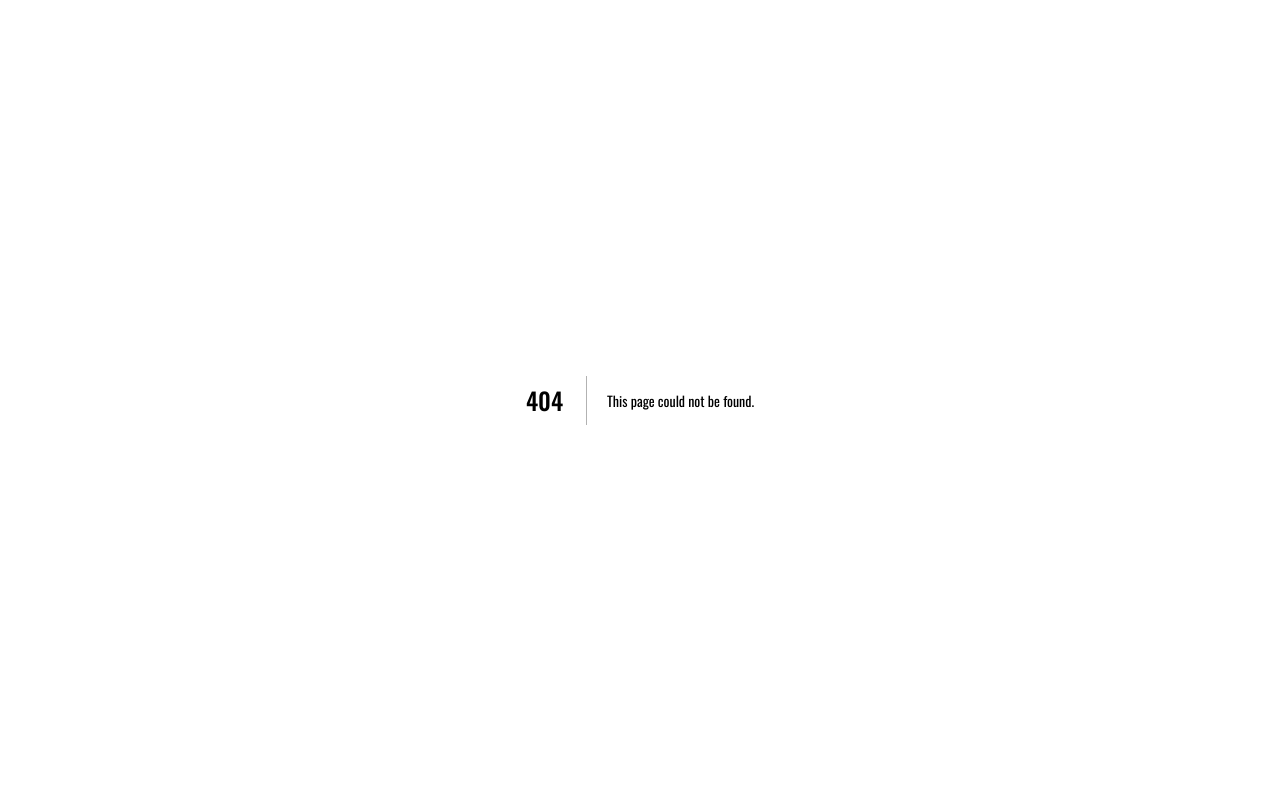
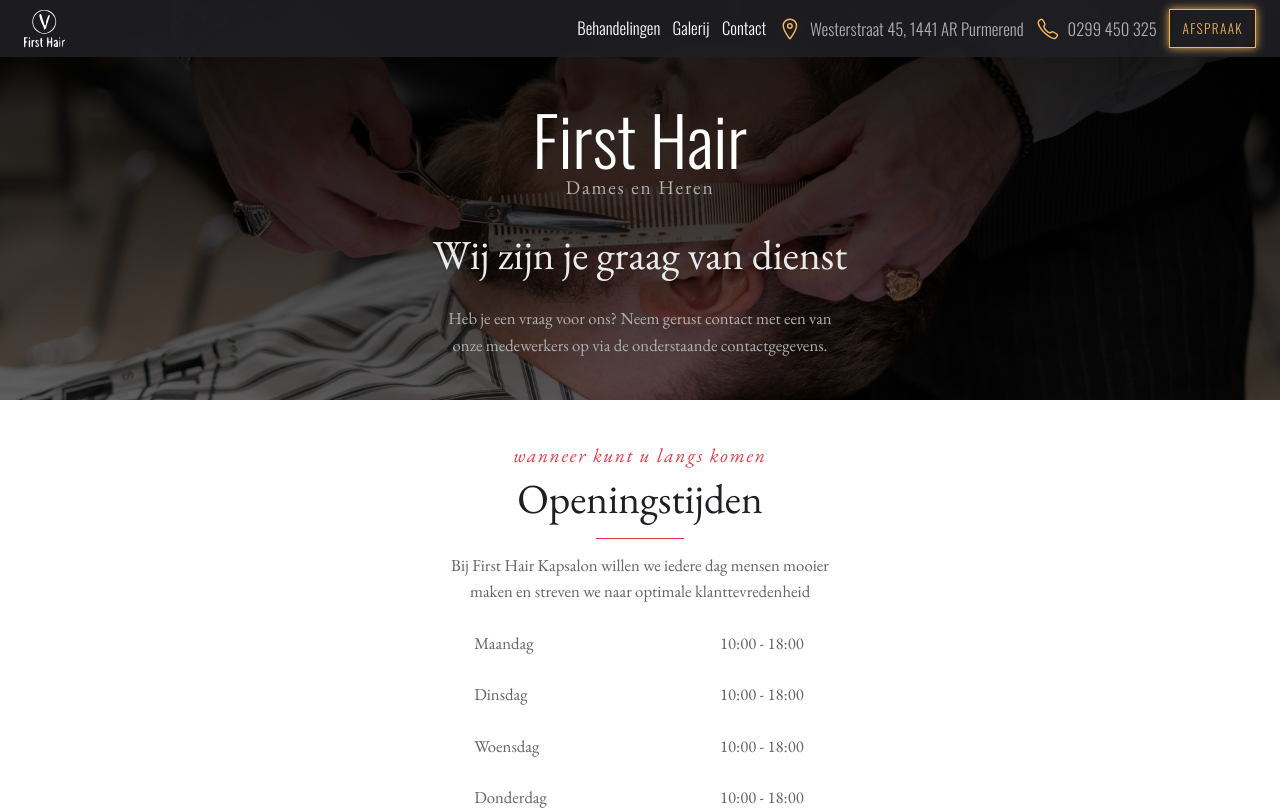
Before and after one commit to Vastlaan/firsthair, a Next.js app: page /contact in a window 1280 px wide. Before the commit this address had no page. Shown: the top 810 px of the page. Built offline with nearby package versions, Linux system fonts and the light colour scheme.

Commit message:
create first part of contact page

```diff
--- /dev/null
+++ b/pages/contact.js
@@ -0,0 +1,10 @@
+import Layout from "../src/layout";
+import Contact from "../src/components/contact_page";
+
+export default function ContactPage() {
+    return (
+        <Layout>
+            <Contact />
+        </Layout>
+    );
+}
--- /dev/null
+++ b/src/components/contact_page/index.js
@@ -0,0 +1,16 @@
+import styled from "styled-components";
+import Header from "../header";
+import Openinghours from "../opening_hours";
+
+export default function ContactComponent() {
+    return (
+        <>
+            <Header
+                title="Wij zijn je graag van dienst"
+                body="Heb je een vraag voor ons? Neem gerust contact met een van onze medewerkers op via de onderstaande contactgegevens."
+                url=""
+            />
+            <Openinghours />
+        </>
+    );
+}
--- /dev/null
+++ b/src/components/header/index.js
@@ -0,0 +1,16 @@
+import { Header, Header3, Text, FlexCol } from "../../styles";
+import Brand from "../landing_page/header/brand";
+
+export default function HeaderComponent({ title, body, url }) {
+    return (
+        <Header minHeight="50vh" url={url ? url : null}>
+            <Brand />
+
+            <FlexCol margin="2.7rem auto">
+                <Header3>{title}</Header3>
+            </FlexCol>
+
+            <Text>{body}</Text>
+        </Header>
+    );
+}
--- a/src/data/story.js
+++ b/src/data/story.js
@@ -10,5 +10,5 @@
 export const CONTACT = {
     category: "contact",
     title: "Neem Contact met Ons op",
-    body: `Heb je een vraag voor ons? Neem gerust contact met een van onze klantenservice medewerkers op via de onderstaande contactgegevens.`,
+    body: `Heb je een vraag voor ons? Neem gerust contact met een van onze medewerkers op via de onderstaande contactgegevens.`,
 };
--- a/src/styles/containers.js
+++ b/src/styles/containers.js
@@ -15,7 +15,7 @@
     justify-content: center;
     align-items: center;
     width: 100%;
-    min-height: 100vh;
+    min-height: ${(p) => (p.minHeight ? p.minHeight : "100vh")};
     background-image: linear-gradient(
             to bottom,
             rgba(0, 0, 0, 0.9),
```
